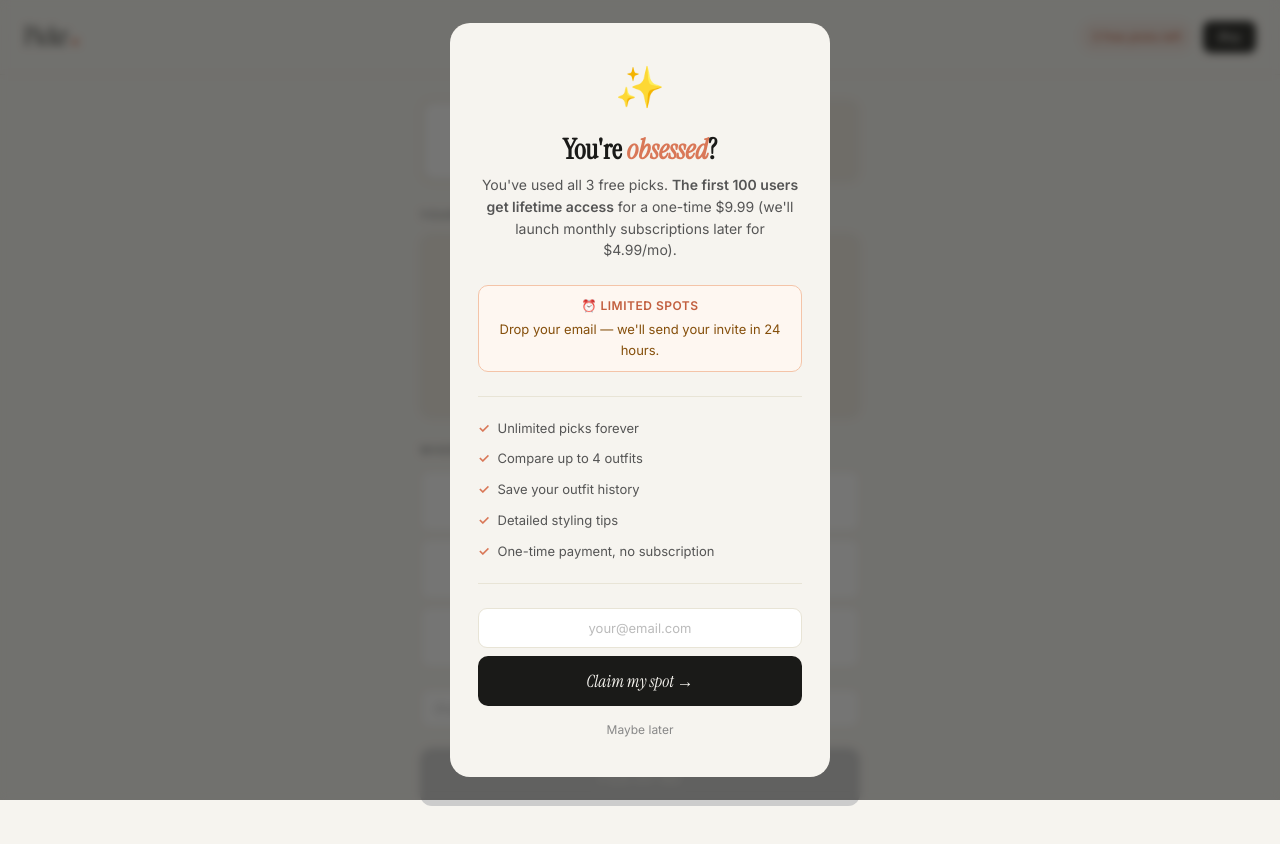
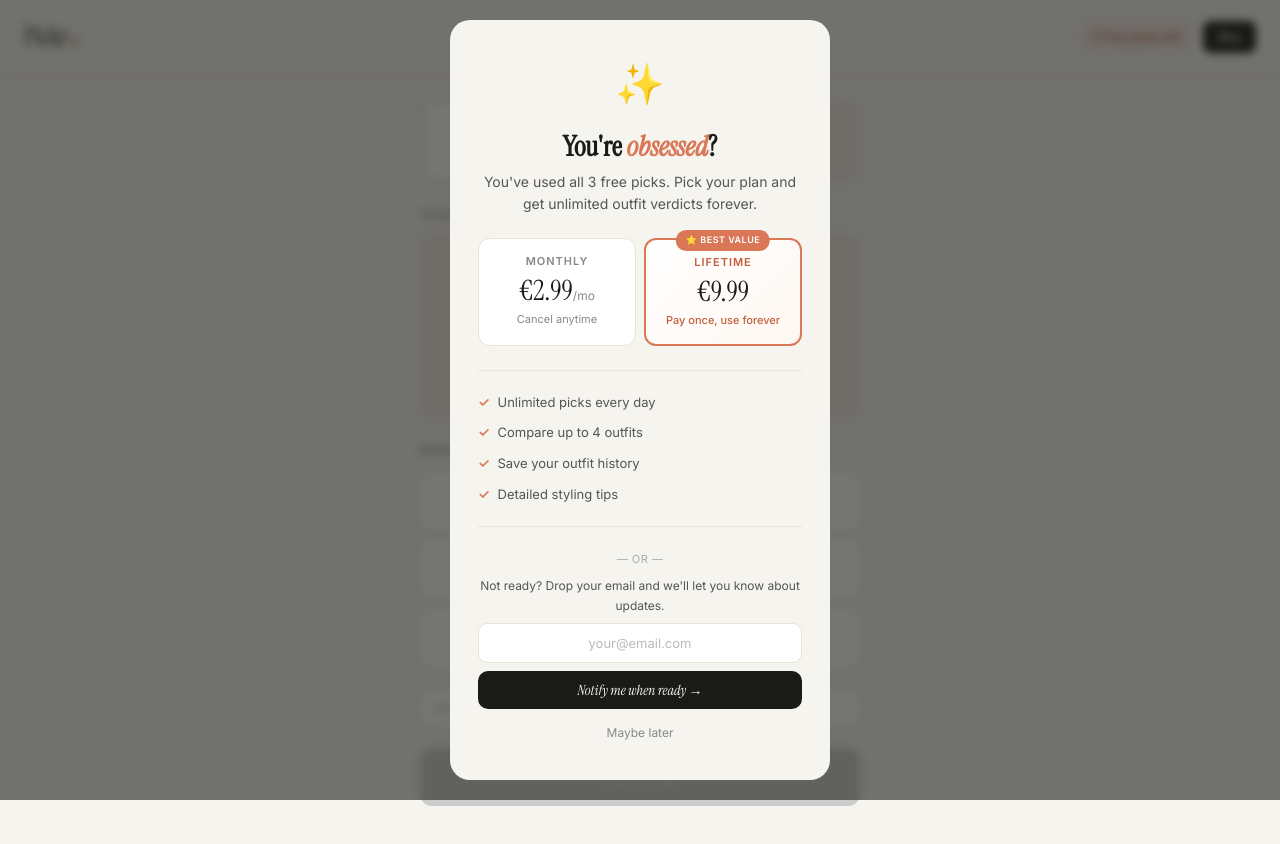
Before and after one commit to ori070907/Pickr, a website: page app.html in a window 1280 px wide. Both pictures are taken after a click on the button "Pro". Drawn offline with Linux system fonts and the light colour scheme.

Commit message:
Update app.html

```diff
--- a/app.html
+++ b/app.html
@@ -555,20 +555,35 @@
     <div class="paywall-card">
       <div class="paywall-icon">✨</div>
       <h3 class="paywall-title">You're <em>obsessed</em>?</h3>
-      <p class="paywall-text">You've used all 3 free picks. <strong>The first 100 users get lifetime access</strong> for a one-time $9.99 (we'll launch monthly subscriptions later for $4.99/mo).</p>
+      <p class="paywall-text">You've used all 3 free picks. Pick your plan and get unlimited outfit verdicts forever.</p>
 
-      <div style="background: #fef7f1; border: 1px solid #f4c4a8; border-radius: 10px; padding: 10px 14px; margin-bottom: 16px;">
-        <div style="font-size: 12px; color: #c25f3f; font-weight: 600; letter-spacing: 0.5px; text-transform: uppercase; margin-bottom: 4px;">⏰ Limited spots</div>
-        <div style="font-size: 13px; color: #854f0b;">Drop your email — we'll send your invite in 24 hours.</div>
+      <div style="display: grid; grid-template-columns: 1fr 1fr; gap: 8px; margin-top: 4px; margin-bottom: 16px;">
+        <!-- Monthly option -->
+        <div style="background: #fff; border: 1px solid #e8e4d6; border-radius: 12px; padding: 14px 12px; text-align: center; cursor: pointer; transition: border-color 0.15s, transform 0.1s;" onclick="window.location.href='https://buy.stripe.com/aFacMY9jPd1R3x04Ox53O01'" onmouseover="this.style.borderColor='#d97757'" onmouseout="this.style.borderColor='#e8e4d6'">
+          <div style="font-size: 11px; font-weight: 600; letter-spacing: 1px; color: #888; text-transform: uppercase; margin-bottom: 6px;">Monthly</div>
+          <div style="font-family: 'Instrument Serif', serif; font-size: 28px; line-height: 1;">€2.99<span style="font-family: 'Inter', sans-serif; font-size: 12px; color: #888; font-weight: 400;">/mo</span></div>
+          <div style="font-size: 11px; color: #888; margin-top: 6px;">Cancel anytime</div>
+        </div>
+
+        <!-- Lifetime option (highlighted) -->
+        <div style="background: linear-gradient(135deg, #fff 0%, #fef7f1 100%); border: 2px solid #d97757; border-radius: 12px; padding: 14px 12px; text-align: center; cursor: pointer; position: relative; transition: transform 0.1s;" onclick="window.location.href='https://buy.stripe.com/28E00c9jP4vl7Ng4Ox53O00'" onmouseover="this.style.transform='translateY(-2px)'" onmouseout="this.style.transform='translateY(0)'">
+          <div style="position: absolute; top: -10px; left: 50%; transform: translateX(-50%); background: #d97757; color: #fff; font-size: 9px; font-weight: 600; padding: 3px 10px; border-radius: 100px; letter-spacing: 0.5px; white-space: nowrap;">⭐ BEST VALUE</div>
+          <div style="font-size: 11px; font-weight: 600; letter-spacing: 1px; color: #c25f3f; text-transform: uppercase; margin-bottom: 6px;">Lifetime</div>
+          <div style="font-family: 'Instrument Serif', serif; font-size: 28px; line-height: 1; color: #1a1a18;">€9.99</div>
+          <div style="font-size: 11px; color: #c25f3f; margin-top: 6px; font-weight: 500;">Pay once, use forever</div>
+        </div>
       </div>
 
       <ul class="paywall-features">
-        <li>Unlimited picks forever</li>
+        <li>Unlimited picks every day</li>
         <li>Compare up to 4 outfits</li>
         <li>Save your outfit history</li>
         <li>Detailed styling tips</li>
-        <li>One-time payment, no subscription</li>
       </ul>
+
+      <div style="text-align: center; color: #aaa; font-size: 11px; margin: 14px 0 8px; letter-spacing: 0.5px;">— OR —</div>
+
+      <p style="font-size: 12px; color: var(--ink-soft); margin-bottom: 8px; text-align: center;">Not ready? Drop your email and we'll let you know about updates.</p>
 
       <form id="waitlist-form" onsubmit="submitWaitlist(event)" style="display: flex; flex-direction: column; gap: 8px;">
         <input
@@ -579,11 +594,11 @@
           required
           style="margin-bottom: 0; text-align: center;"
         />
-        <button type="submit" class="paywall-cta" id="waitlist-submit">Claim my spot →</button>
+        <button type="submit" class="paywall-cta" id="waitlist-submit" style="font-size: 14px; padding: 10px;">Notify me when ready →</button>
       </form>
 
       <div id="waitlist-success" style="display:none; padding: 14px; background: #e8f0d8; color: #3b6d11; border-radius: 10px; font-family: 'Instrument Serif', serif; font-style: italic; font-size: 17px;">
-        ✓ Spot reserved. Check your email in 24h!
+        ✓ You're on the list!
       </div>
 
       <button class="paywall-close" onclick="hidePaywall()">Maybe later</button>
@@ -591,6 +606,26 @@
   </div>
 
   <script>
+    // Check if user just returned from a successful Stripe payment
+    function checkPaidStatus() {
+      const params = new URLSearchParams(window.location.search);
+      if (params.get('paid') === 'true') {
+        localStorage.setItem('pickr_pro', 'true');
+        // Clean URL
+        window.history.replaceState({}, '', window.location.pathname);
+        // Show celebration
+        setTimeout(() => {
+          alert('🎉 Welcome to Pickr Pro! You now have unlimited picks. Thank you for supporting Pickr!');
+        }, 500);
+      }
+    }
+
+    function isPaidUser() {
+      return localStorage.getItem('pickr_pro') === 'true';
+    }
+
+    checkPaidStatus();
+
     // Free pick tracking - 3 picks total (lifetime, not weekly)
     const FREE_LIMIT = 3;
     const STORAGE_KEY = 'pickr_picks_total';
@@ -611,9 +646,15 @@
     }
 
     function updatePicksBadge() {
+      const badge = document.getElementById('picks-badge');
+      if (isPaidUser()) {
+        badge.textContent = '✨ Pro — unlimited';
+        badge.style.background = '#e8f0d8';
+        badge.style.color = '#3b6d11';
+        return;
+      }
       const used = getPicksUsed();
       const remaining = Math.max(0, FREE_LIMIT - used);
-      const badge = document.getElementById('picks-badge');
       if (remaining === 0) {
         badge.textContent = 'No picks left';
         badge.style.background = '#fbe5e2';
@@ -628,6 +669,7 @@
     }
 
     function canMakeRequest() {
+      if (isPaidUser()) return true;
       return getPicksUsed() < FREE_LIMIT;
     }
 
@@ -637,7 +679,7 @@
     // ============================================
     // PASTE YOUR FORMSPREE URL HERE ⬇️
     // ============================================
-    const FORMSPREE_URL = 'https://formspree.io/f/YOUR_FORM_ID_HERE';
+    const FORMSPREE_URL = 'https://formspree.io/f/mykoybla';
     // ============================================
 
     async function submitWaitlist(e) {
```
